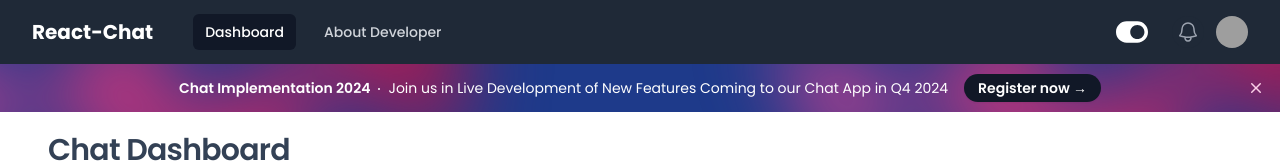
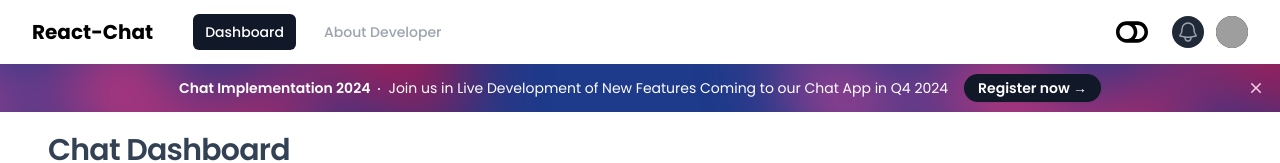
Before and after one commit to bluea1855/chat-app, a React (Vite) app: page /dashboard in a window 1280 px wide. Shown: the top 163 px of the page. Built offline with nearby package versions, Linux system fonts and the light colour scheme; grey boxes are pictures that could not be loaded.

Commit message:
Update App.jsx

```diff
--- a/src/App.jsx
+++ b/src/App.jsx
@@ -2,7 +2,9 @@ import { Disclosure, DisclosureButton, DisclosurePanel, Menu, MenuButton, MenuIt
 import { Bars3Icon, BellIcon, XMarkIcon } from '@heroicons/react/24/outline'
 import { FaToggleOn } from "react-icons/fa";
 import { FaToggleOff } from "react-icons/fa";
-import { useState } from 'react';
+// import { useState } from 'react';
+import { toggleClick } from '../../../redux/clickSlice';
+import { useSelector, useDispatch } from 'react-redux';
 
 import Dashboard from './components/sections/dashboard/Dashboard';
 import Banner from './components/Banner';
@@ -30,22 +32,23 @@ function classNames(...classes) {
 }
 
 const App = () => {
-  const [state, setState] = useState(true);
+  const isClicked = useSelector((state) => state.click_redux_slice.isClicked);
+  const dispatch = useDispatch();
 
   const handleToggle = () => {
-    setState(!state);
+    dispatch(toggleClick());
   };
 
   return (
     <>
       <div className="min-h-full bg-gradient-to-l from-white to-slate-300">
 
-        <Disclosure as="nav" className={state? 'bg-gray-800':'bg-white'}>
+        <Disclosure as="nav" className={isClicked? 'bg-gray-800':'bg-white'}>
           <div className="mx-auto max-w-7xl px-4 sm:px-6 lg:px-8">
             <div className="flex h-16 items-center justify-between">
               <div className="flex items-center">
                 <div className="flex-shrink-0">
-                <p className={state? 'text-white flex flex-col justify-center items-center text-xl h-8 w-fit font-bold':'text-black flex flex-col justify-center items-center text-xl h-8 w-fit font-bold'}>React-Chat</p>
+                <p className={isClicked? 'text-white flex flex-col justify-center items-center text-xl h-8 w-fit font-bold':'text-black flex flex-col justify-center items-center text-xl h-8 w-fit font-bold'}>React-Chat</p>
                 </div>
                 <div className="hidden md:block">
                   <div className="ml-10 flex items-baseline space-x-4">
@@ -55,7 +58,7 @@ const App = () => {
                         href={item.href}
                         aria-current={item.current ? 'page' : undefined}
                         className={classNames(
-                          item.current ? 'bg-gray-900 text-white' : 'text-gray-300 hover:bg-gray-700 hover:text-white',
+                          item.current ? 'bg-gray-900 text-white' : 'text-gray-400 hover:bg-gray-700 hover:text-white',
                           'rounded-md px-3 py-2 text-sm font-medium',
                         )}
                       >
@@ -66,7 +69,7 @@ const App = () => {
                 </div>
               </div>
               <div className='ml-auto cursor-pointer'>
-                {state? <FaToggleOn className='text-white' size={32} onClick={handleToggle}/>:<FaToggleOff size={32} onClick={handleToggle}/>}
+                {isClicked? <FaToggleOn className='text-white' size={32} onClick={handleToggle}/>:<FaToggleOff size={32} onClick={handleToggle}/>}
               </div>
               <div className="hidden md:block">
                 <div className="ml-4 flex items-center md:ml-6">
@@ -171,7 +174,7 @@ const App = () => {
         {/* </header> */}
 
         <main>
-            <Dashboard state={state} />
+            <Dashboard />
         </main>
       </div>
     </>
```
